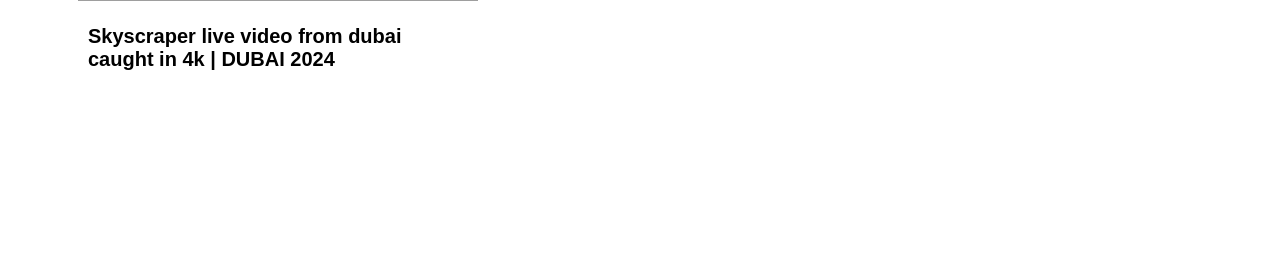
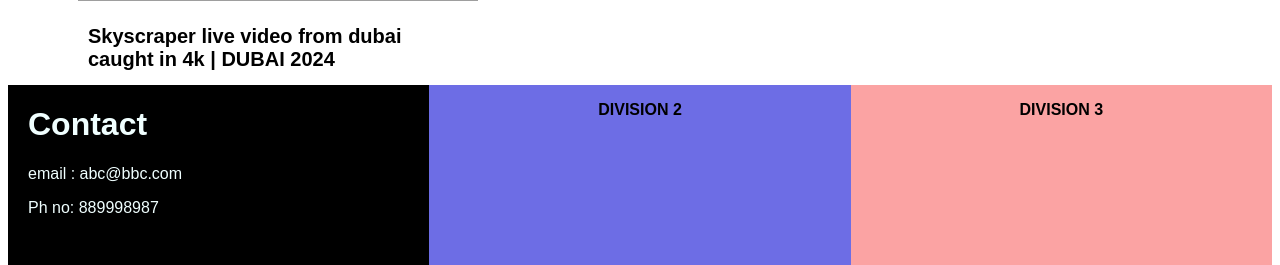
Before and after one commit to Kamikaaaze/vite-react, a React (Vite) app: page / in a window 1280 px wide. Shown: the part 887-1152 px from the top of the page. Before the commit the page ends 958 px from the top, so only its background shows below. Built offline with nearby package versions, Linux system fonts and the light colour scheme; grey boxes are pictures that could not be loaded.

Commit message:
divions ,shadows etc

```diff
--- a/src/App.css
+++ b/src/App.css
@@ -105,3 +105,31 @@
   font-weight: bold;
   margin-left: 10px;
 }
+.divisions{
+  display: grid;
+  grid-template-columns: 1fr 1fr 1fr;
+}
+.division1{
+  background-color: black;
+  height: 180px;
+  margin-top: 15px;
+  padding-left: 20px;
+}
+.division2{
+  text-align: center;
+  background-color: rgb(109, 109, 229);
+  margin-top: 15px;
+  font-family: Arial, Helvetica, sans-serif;
+  font-weight: bold;
+}
+.division3{
+  text-align: center;
+  background-color: rgb(251, 163, 163);
+  margin-top: 15px;
+  font-family: Arial, Helvetica, sans-serif;
+  font-weight: bold;
+}
+.common{
+  font-family: Arial, Helvetica, sans-serif;
+  color: azure;
+}
--- a/src/App.jsx
+++ b/src/App.jsx
@@ -23,6 +23,16 @@
     <p className='detail'> Skyscraper live video from dubai caught in 4k | DUBAI 2024</p>
 
   </div>
+  <div className='divisions'>
+    <div className='division1'>
+      <div className='common'><h1>Contact</h1>
+    <p>email : abc@bbc.com</p>
+    <p>Ph no: 889998987</p>
+    </div>
+    </div>
+    <div className='division2'><p>DIVISION 2</p></div>
+    <div className='division3'><p>DIVISION 3</p></div>
+  </div>
 </div>
   );
 
```
